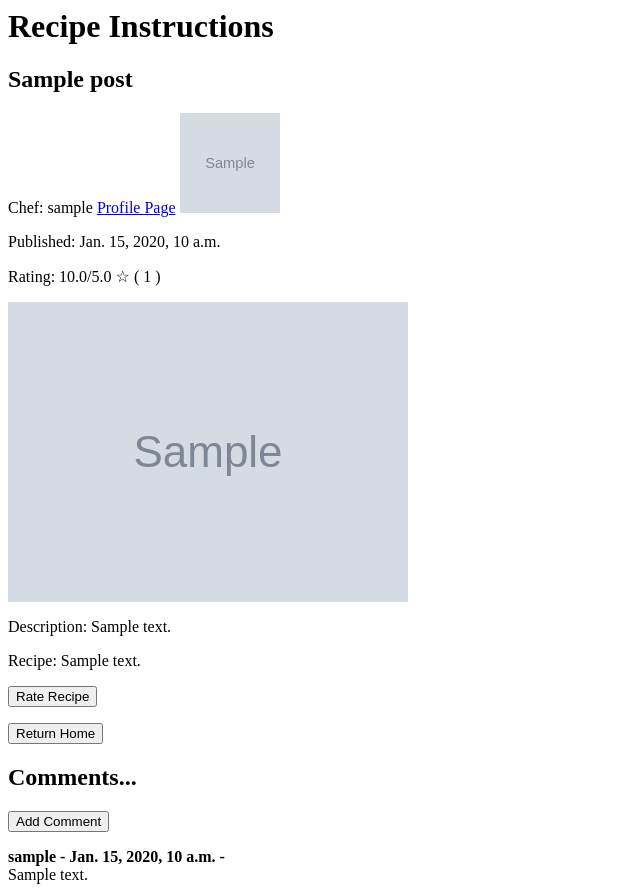
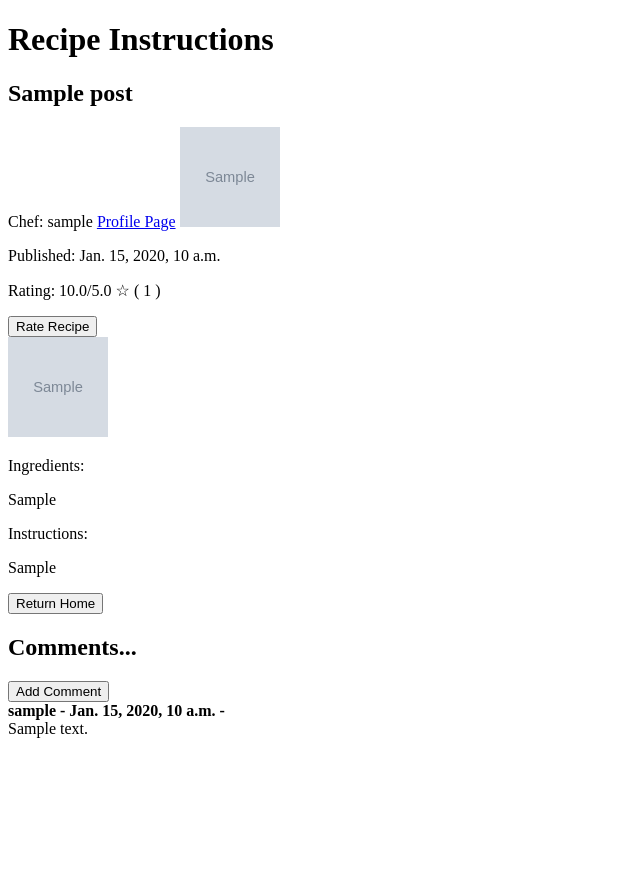
Before and after one commit to Sebastien-Johnson/dine_designs, a Django app: page /1/ in a window 1280 px wide. Shown: the whole page, without its empty margins (0-640 px from the left). After the commit the page ends 738 px from the top, so only its background shows below. Run offline with Django 5.2, Linux system fonts and the light colour scheme; tables that the repository leaves empty hold one stand-in row (values such as "Sample post"); grey boxes marked "Sample" are stand-in pictures.

Commit message:
updated template inheritance

```diff
--- a/dj_blog/posts/forms.py
+++ b/dj_blog/posts/forms.py
@@ -3,7 +3,7 @@ from .models import Post, Comment, Rating
 class CreatePost(forms.ModelForm):
     class Meta:
         model = Post
-        fields = ("title", "author", "published", "cover", "description", "content")
+        fields = ("title", "author", "published", "cover", "ingredients", "instructions" )
 
         widgets = {
             "author": forms.TextInput(attrs={"class":"form-control", "value":"", "id":"author_name_field", "type":"hidden"}),
--- a/dj_blog/posts/models.py
+++ b/dj_blog/posts/models.py
@@ -10,9 +10,9 @@ class Post(models.Model):
     title = models.CharField(max_length=100)
     author = models.ForeignKey(CustomUser, related_name="posts", on_delete=models.CASCADE, default=None)
     cover = models.ImageField(upload_to="images/", blank=True, null=True)
-    description = models.CharField(max_length=100)
-    content = models.TextField()
-    published = models.DateTimeField(default=datetime.now())
+    ingredients = models.TextField(max_length=200)
+    instructions = models.TextField()
+    published = models.DateTimeField(default=f"{datetime.today().day}/{datetime.today().month}/{datetime.today().year}")
     ratings = models.ManyToManyField(CustomUser, through="Rating", through_fields=("post", "user"))
 
 
--- a/dj_blog/posts/templates/post_confirm_delete.html
+++ b/dj_blog/posts/templates/post_confirm_delete.html
@@ -1,3 +1,7 @@
+{% extends "base.html" %}
+
+{% block title %}Confirm Post Delete{% endblock %}
+
 {% block content %}
 <h2>Delete Post</h2>
 
@@ -10,4 +14,4 @@
 	</div>
 </form>
 
-{% endblock content %}
+{% endblock %}
--- a/dj_blog/posts/templates/post_detail.html
+++ b/dj_blog/posts/templates/post_detail.html
@@ -1,4 +1,9 @@
+{% extends "base.html" %}
 {% load static %}
+
+{% block title %}Recipe Details{% endblock %}
+
+{% block content %}
 <h1>Recipe Instructions</h1>
 <div>
 	<h2>{{ post.title }}</h2>
@@ -14,24 +19,26 @@
 	</p>
   	<p>Published: {{ post.published }}</p>
   	<p>Rating: {{ post.get_rating }}/5.0 ☆ ( {{ post.get_review_count }} )</p>
+
+	{% if request.user not in post.match_reviewer %}
+		<form method="get">
+			<button type="submit", formaction="{% url 'post_rating' post.pk %}">Rate Recipe</button>
+		</form>
+  	{% endif %}
+
   	{% if post.cover  %}
-    	<img src="{{ post.cover.url }}" alt="{{ post.title }}">
+    	<img src="{{ post.cover.url }}" width=100 height=100 alt="{{ post.title }}">
   	{% endif %}
-	<p>Description: {{ post.description }}</p>
-	<p>Recipe: {{ post.content }}</p>
+	<p>Ingredients: </p>
+	<p>{{ post.ingredients }}</p>
+	<p>Instructions: </p>
+	<p>{{ post.instructions }}</p>
 
 	{% if post.author.id == request.user.id%}
 		<form method="get">
 			<button type="submit", formaction="{% url 'post_edit' post.pk %}">Edit Recipe</button>
 		</form>
   	{% endif %}
-
-  	{% if request.user not in post.match_reviewer %}
-		<form method="get">
-			<button type="submit", formaction="{% url 'post_rating' post.pk %}">Rate Recipe</button>
-		</form>
-  	{% endif %}
-
 
 	<form method="get">
 		<button type="submit", formaction="{% url 'post_list' %}">Return Home</button>
@@ -55,3 +62,4 @@
 		{% endfor %}
 	{% endif %}
 </div>
+{% endblock %}
--- a/dj_blog/templates/base.html
+++ b/dj_blog/templates/base.html
@@ -1,5 +1,5 @@
 <!DOCTYPE html>
-<html>
+<html lang="en">
 
 <head>
 	<meta charset="utf-8">
--- a/dj_blog/templates/log_auth.html
+++ b/dj_blog/templates/log_auth.html
@@ -1,6 +1,6 @@
 {% extends "base.html" %}
 
-{% block title %}Home{% endblock %}
+{% block title %}Log Auth{% endblock %}
 
 {% block content %}
 {% if user.is_authenticated %}
```
Also changed, not shown: dj_blog/posts/templates/add_comment.html (+6 -5 lines), dj_blog/posts/templates/post_create.html (+6 -5 lines), dj_blog/posts/templates/post_edit.html (+6 -4 lines), dj_blog/posts/templates/post_edit_rating.html (+6 -4 lines), dj_blog/posts/templates/post_list.html (+6 -1 lines), dj_blog/posts/templates/post_rating.html (+5 -2 lines), dj_blog/templates/registration/create_user_profile_page.html (+6 -4 lines), dj_blog/templates/registration/edit_account.html (+5 -5 lines), dj_blog/templates/registration/edit_profile_page.html (+7 -3 lines), dj_blog/templates/registration/user_profile.html (+5 -2 lines), README.md, dj_blog/posts/migrations/0020_rename_description_post_ingredients_and_more.py (added), 1 other file.
